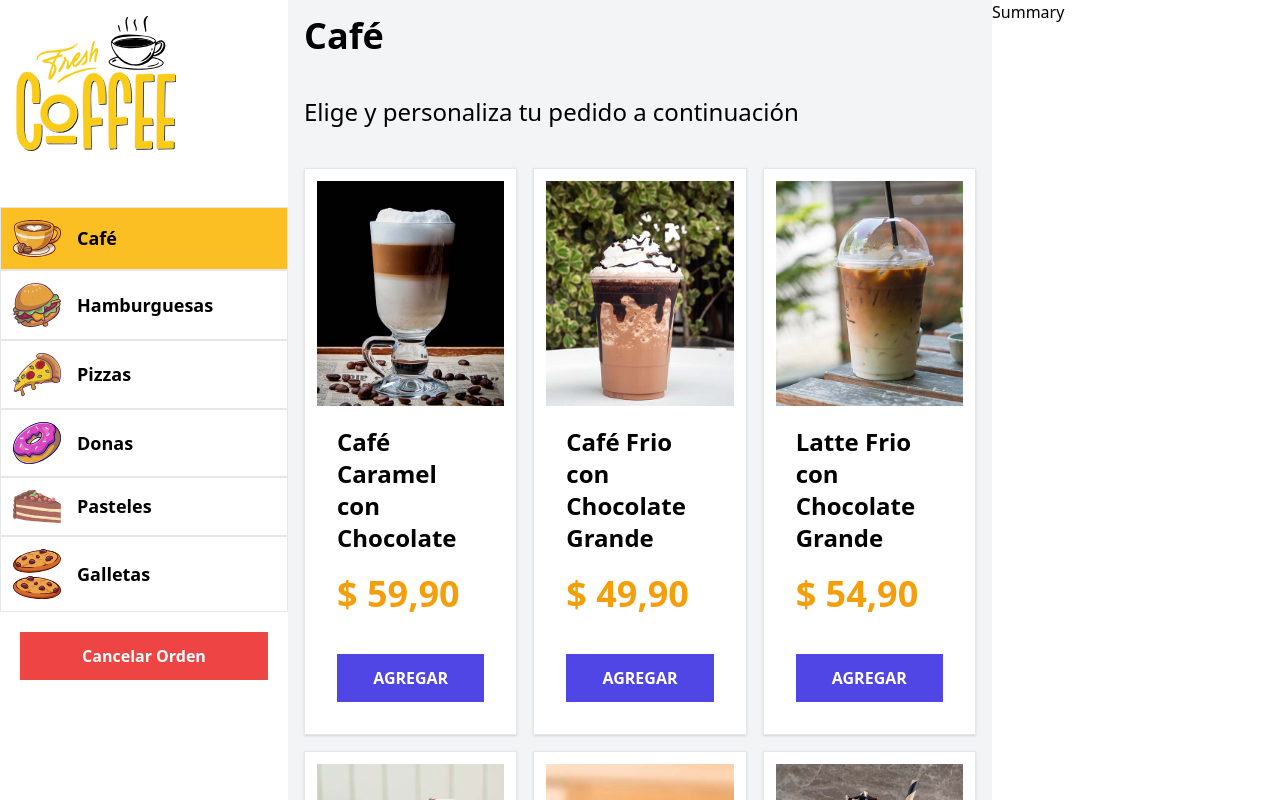
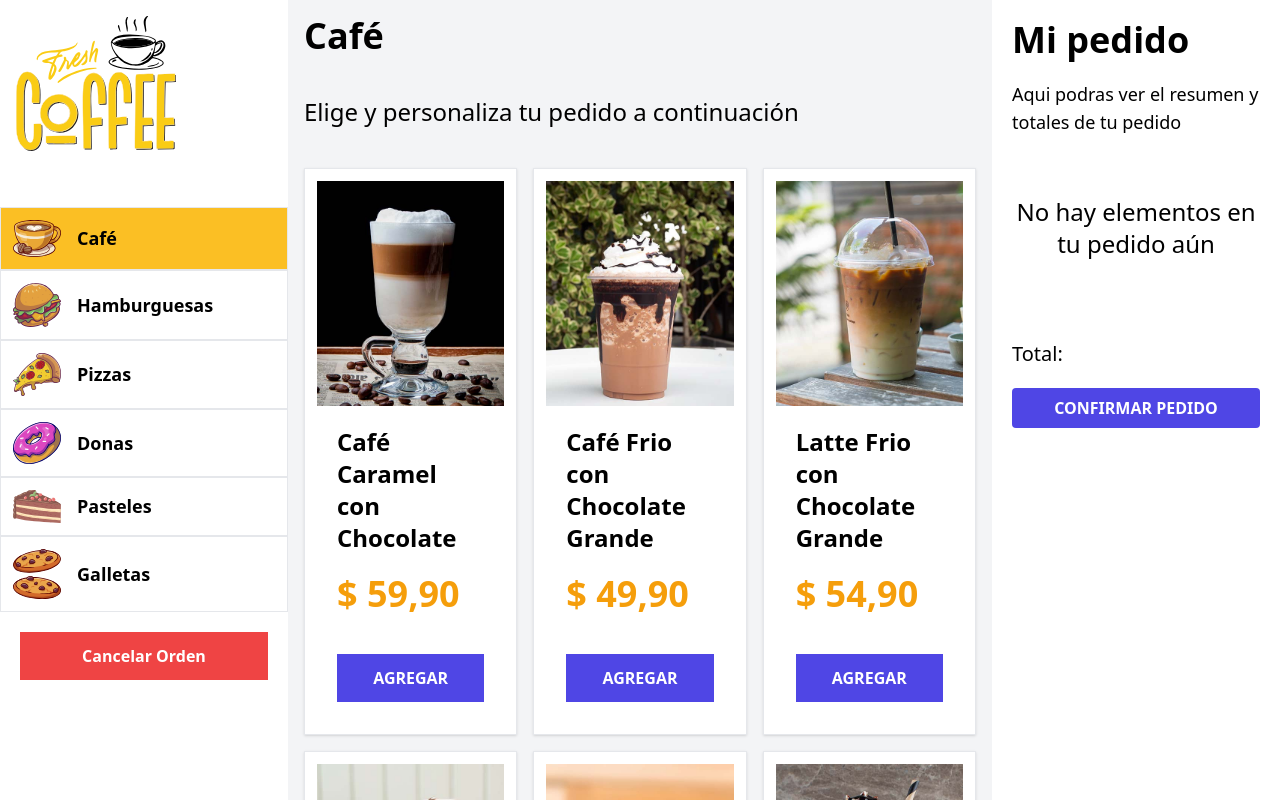
Before and after one commit to humbertodrc/react-laravel-frontend, a React (Vite) app: page / in a window 1280 px wide. Built offline with nearby package versions, Linux system fonts and the light colour scheme.

Commit message:
Add styles to summary

```diff
--- a/src/Context/QuioscoProvider.jsx
+++ b/src/Context/QuioscoProvider.jsx
@@ -9,6 +9,7 @@ const QuioscoProvider = ({ children }) => {
   const [categoriaActual, setCategoriaActual] = useState(categoriasDB[0])
   const [modal, setModal] = useState(false);
   const [producto, setProducto] = useState({});
+  const [pedido, setPedido] = useState([]);
 
   const handleClickCategoria = (id) => {
     const categoriaName = categorias.find((categoria) => categoria.id === id);
@@ -32,7 +33,8 @@ const QuioscoProvider = ({ children }) => {
         modal,
         handleClickModal,
         producto,
-        handleSetProducto
+        handleSetProducto,
+        pedido,
       }}
     >
       {children}
--- a/src/components/Summary.jsx
+++ b/src/components/Summary.jsx
@@ -1,7 +1,36 @@
 import React from 'react'
+import useQuiosco from '../hooks/useQuiosco'
 
 export default function Summary() {
+
+  const {pedido} = useQuiosco()
+
   return (
-    <div className='w-72'>Summary</div>
+    <aside className='w-72 h-screen overflow-y-scroll p-5'>
+      <h1 className='text-4xl font-black'>Mi pedido</h1>
+      <p className='text-lg my-5'>Aqui podras ver el resumen y totales de tu pedido</p>
+      <div className='py-10'>
+        {pedido.length === 0 ? (
+          <p className='text-center text-2xl'>No hay elementos en tu pedido aún</p>
+        ) : (
+            <>
+            <p>Si hay algo</p>
+            </>
+        )}
+      </div>
+      <p className='text-xl mt-10'>
+        Total: {}
+      </p>
+
+      <form className='w-full'>
+        <div className='mt-5'>
+          <input
+            type="submit"
+            className='bg-indigo-600 hover:bg-indigo-800 text-white font-bold py-2 px-5 w-full rounded cursor-pointer uppercase'
+            value='Confirmar pedido'
+          />
+        </div>
+      </form>
+    </aside>
   )
 }
```
